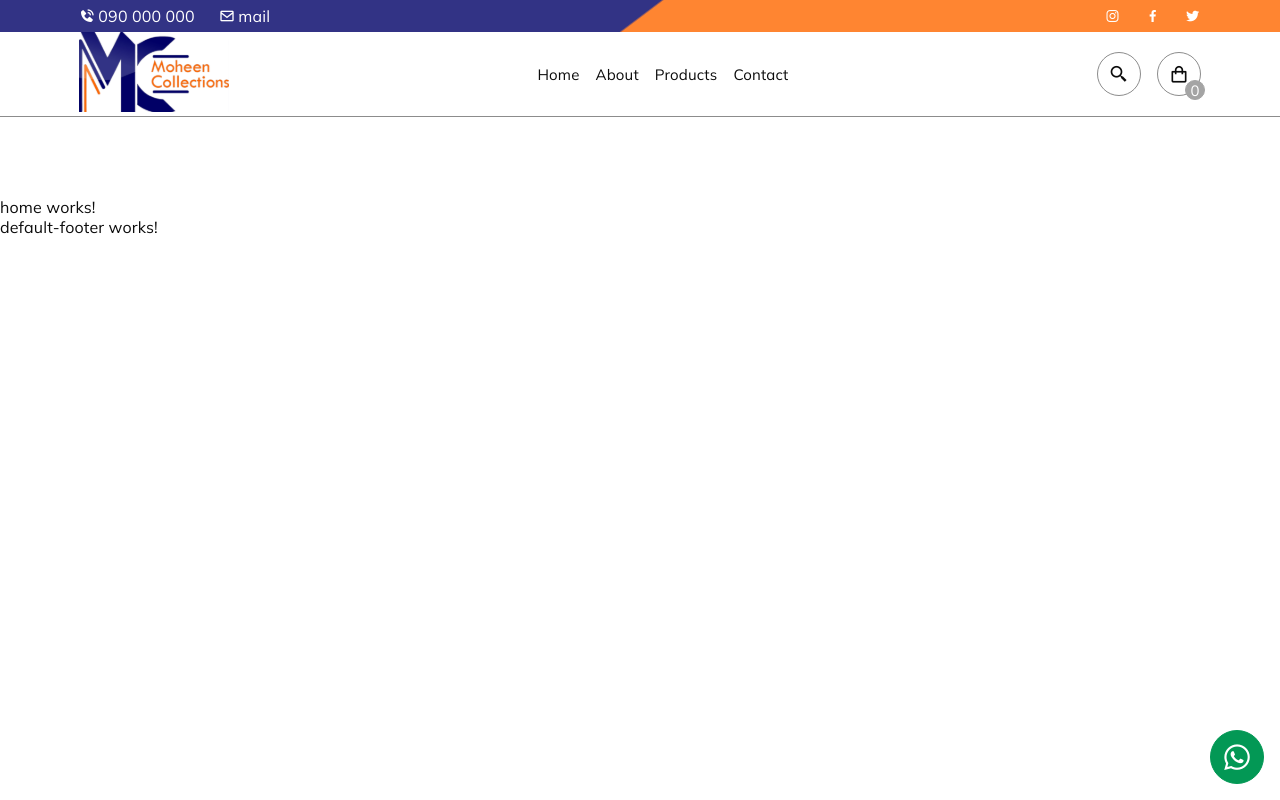
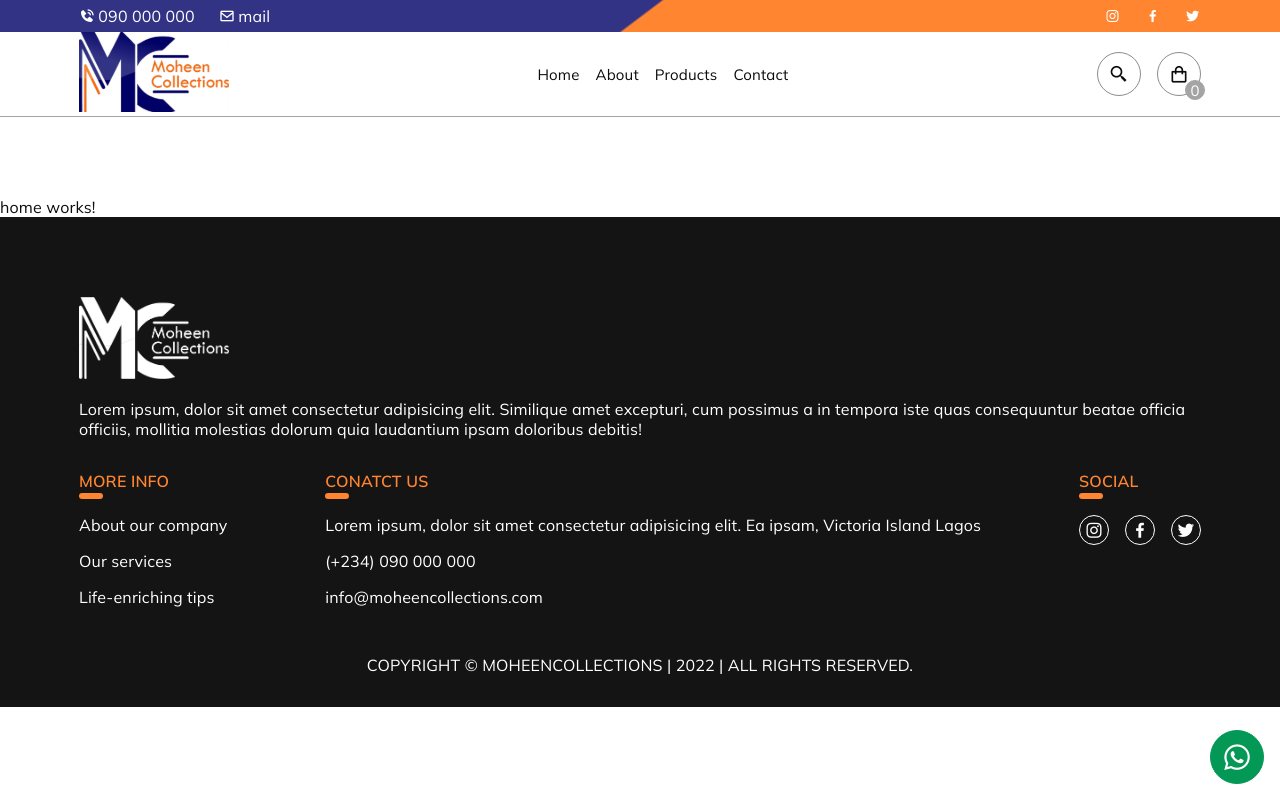
Before and after one commit to Khingdave1/Moyincollections, an Angular app: page / in a window 1280 px wide. Built offline with nearby package versions, Linux system fonts and the light colour scheme.

Commit message:
added footer component

```diff
--- a/src/app/shared/components/default-footer/default-footer.component.html
+++ b/src/app/shared/components/default-footer/default-footer.component.html
@@ -1 +1,64 @@
-<p>default-footer works!</p>
+<footer class="footer">
+    <div class="container">
+        <div class="footer_list">
+            <div class="footer_list_item about">
+                <div class="logo">
+                    <img src="../../../../assets/img/moheen-logo-white.png" alt="">
+                </div>
+                <p>
+                    Lorem ipsum, dolor sit amet consectetur adipisicing elit. Similique amet excepturi, cum possimus a in tempora iste quas consequuntur beatae officia officiis, mollitia molestias dolorum quia laudantium ipsam doloribus debitis!
+                </p>
+            </div>
+
+            <!-- Posts -->
+            <div class="footer_list_item posts">
+              <h4 class="title uc">More info</h4>
+              <ul>
+                <li class="hover" routerLink="/about">About our company</li>
+                <li class="hover" routerLink="/services">Our services</li>
+                <li class="hover">
+                  <a
+                    href=""
+                    >Life-enriching tips</a
+                  >
+                </li>
+              </ul>
+            </div>
+
+            <!-- Contact -->
+            <div class="footer_list_item contact">
+              <h4 class="title uc">Conatct Us</h4>
+              <ul class="contact-details">
+                <li>
+                    Lorem ipsum, dolor sit amet consectetur adipisicing elit. Ea ipsam, Victoria Island Lagos
+                </li>
+                <li>
+                    <a href="tel: 01-8937402">(+234) 090 000 000</a>
+                </li>
+                <li>
+                    <a href="mailto: dheyved1@gmail.com">info@moheencollections.com</a>
+                </li>
+              </ul>
+            </div>
+
+            <!-- Socials -->
+            <div class="footer_list_item social">
+                <h4 class="title uc">Social</h4>
+                <ul class="social_list dis-flex">
+                    <li class="social_list_item">
+                        <a href=""><i class='bx bxl-instagram icon'></i></a>
+                    </li>
+                    <li class="social_list_item">
+                        <a href=""><i class='bx bxl-facebook icon'></i></a>
+                    </li>
+                    <li class="social_list_item">
+                        <a href=""><i class='bx bxl-twitter icon'></i></a>
+                    </li>
+                </ul>
+            </div>
+        </div>
+      <!-- ABout -->
+    </div>
+
+    <p class="copyright">COPYRIGHT © MOHEENCOLLECTIONS | {{ currentYear }} | ALL RIGHTS RESERVED.</p>
+  </footer>
--- a/src/app/shared/components/default-footer/default-footer.component.scss
+++ b/src/app/shared/components/default-footer/default-footer.component.scss
@@ -0,0 +1,81 @@
+@import '../../../../assets/css/variables.scss';
+@import '../../../../assets/css/mixins.scss';
+
+ul {
+    li {
+        cursor: pointer;
+        transition: 0.2s all ease-in;
+        &.hover:hover {
+        transform: translateX(5px);
+        }
+    }
+}
+a {
+    color: $white-color;
+    transition: 0.2s all ease-in;
+}
+
+.footer {
+    background-color: $black2;
+    color: $white-color;
+    padding: 5rem 0 2rem 0;
+    /* border-top-right-radius: 5rem; */
+    &_list {
+        display: flex;
+        flex-flow: row wrap;
+        justify-content: space-between;
+        gap: 2rem;
+        &_item {
+            .logo {
+                margin-bottom: $s-2;
+                img {
+                    width: 150px;
+                    height: auto;
+                }
+            }
+            .title {
+                position: relative;
+                color: $secondary2;
+                margin-bottom: $s-3;
+                &::after {
+                    content: "";
+                    position: absolute;
+                    bottom: -0.5rem;
+                    left: 0;
+                    width: 1.5rem;
+                    height: 0.4rem;
+                    border-radius: $border-radius1;
+                    background: $secondary2;
+                }
+            }
+            &.posts,
+            &.contact {
+                ul {
+                    display: grid;
+                    grid-gap: $s-2;
+                }
+            }
+            &.social {
+                .social_list {
+                    gap: $s-2;
+                    &_item {
+                        a {
+                            @include icon-area(30px);
+                            border: 1px solid $white-color;
+                            &:hover {
+                                border: 1px solid $secondary2;
+                            }
+                            .icon {
+                                font-size: 20px;
+                            }
+                        }
+                    }
+                }
+            }
+        }
+    }
+    .copyright {
+        text-align: center;
+        margin-top: 3rem;
+    }
+}
--- a/src/app/shared/components/default-footer/default-footer.component.ts
+++ b/src/app/shared/components/default-footer/default-footer.component.ts
@@ -7,4 +7,13 @@ import { Component } from '@angular/core';
 })
 export class DefaultFooterComponent {
 
+  currentYear: any;
+
+  constructor() {}
+
+  ngOnInit(): void {
+    // Update the element to the current year //
+    this.currentYear = new Date().getFullYear();
+  }
+
 }
--- a/src/app/shared/components/default-header/default-header.component.scss
+++ b/src/app/shared/components/default-header/default-header.component.scss
@@ -6,7 +6,7 @@
     // align-items: center;
     width: 100%;
     background-color: $white-color;
-    border-bottom: 1px solid $grey1;
+    border-bottom: 1px solid $grey2;
     // padding: 0 2rem;
     font-size: 15px;
     .container {
--- a/src/app/shared/components/go-back-top/go-back-top.component.scss
+++ b/src/app/shared/components/go-back-top/go-back-top.component.scss
@@ -19,6 +19,7 @@
   }
   & .icon {
     font-size: 26px;
+    color: $white-color;
     transition: all 0.2s ease;
   }
   &:hover .icon {
```
